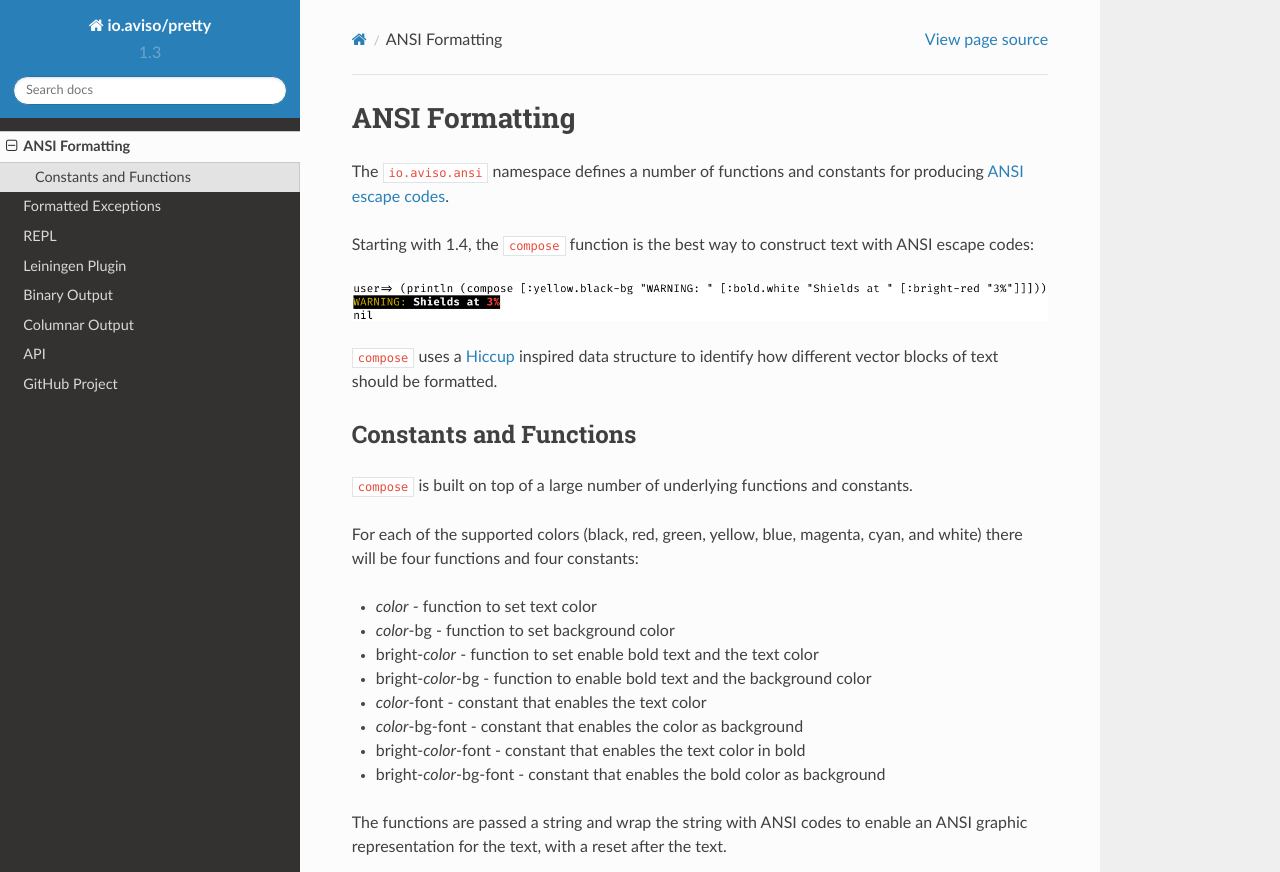
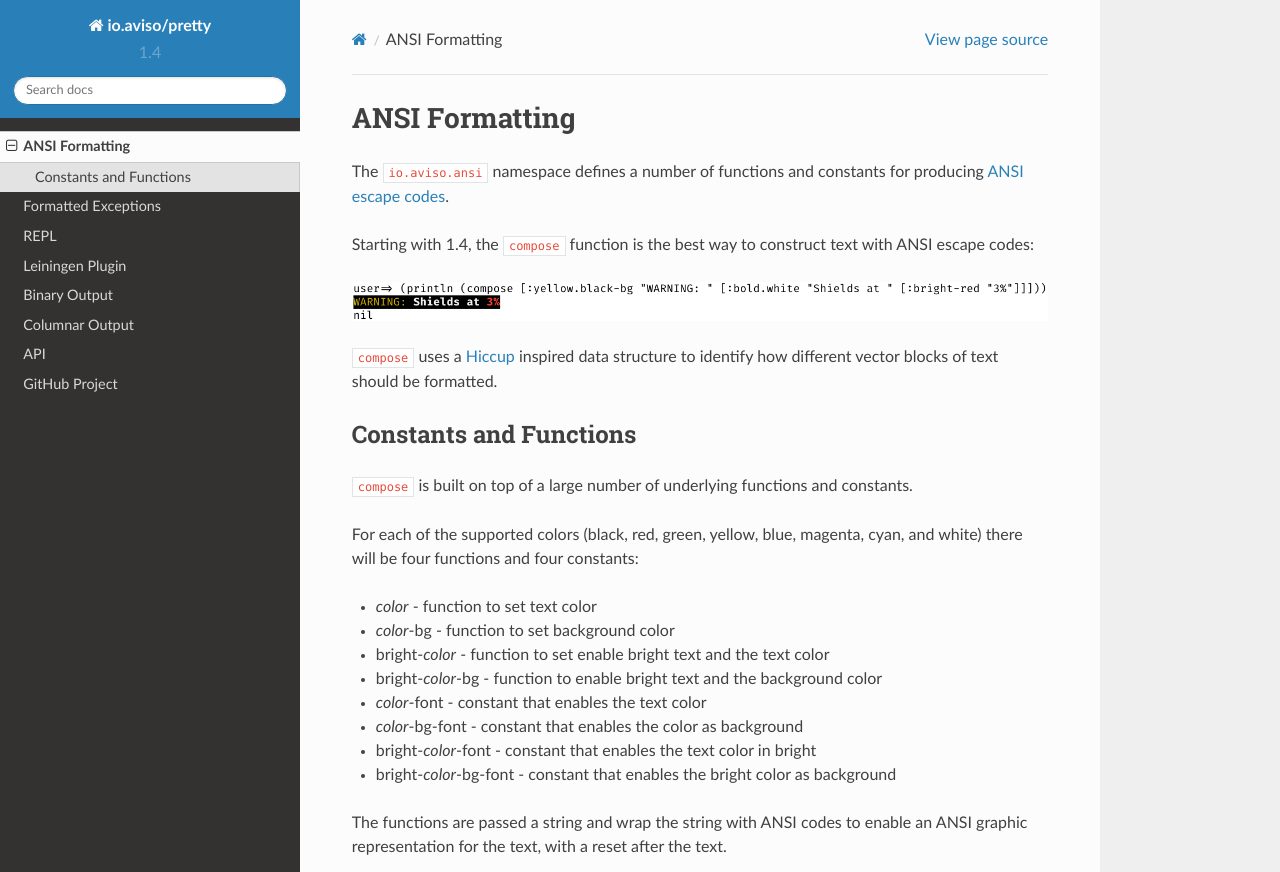
Before and after one commit to clj-commons/pretty, a Sphinx documentation site: the page built from docs/ansi.rst, in a window 1280 px wide and 1291 px high. Shown: the top 872 px of the window. Built offline with Sphinx 7.4.7 and the Read the Docs theme 2.0.0, drawn with Linux system fonts in a browser that asks for light colours.

Commit message:
Prep for 1.4

```diff
--- a/VERSION.txt
+++ b/VERSION.txt
@@ -1 +1 @@
-1.3
+1.4
--- a/docs/ansi.rst
+++ b/docs/ansi.rst
@@ -21,12 +21,12 @@ For each of the supported colors (black, red, green, yellow, blue, magenta, cyan
 
 * *color* - function to set text color
 * *color*-bg - function to set background color
-* bright-*color* - function to set enable bold text and the text color
-* bright-*color*-bg - function to enable bold text and the background color
+* bright-*color* - function to set enable bright text and the text color
+* bright-*color*-bg - function to enable bright text and the background color
 * *color*-font - constant that enables the text color
 * *color*-bg-font - constant that enables the color as background
-* bright-*color*-font - constant that enables the text color in bold
-* bright-*color*-bg-font - constant that enables the bold color as background
+* bright-*color*-font - constant that enables the text color in bright
+* bright-*color*-bg-font - constant that enables the bright color as background
 
 The functions are passed a string and wrap the string with ANSI codes to enable an ANSI graphic representation for the text, with a reset after the text.
 
```
Also changed, not shown: CHANGES.md (+1 -1 lines).
